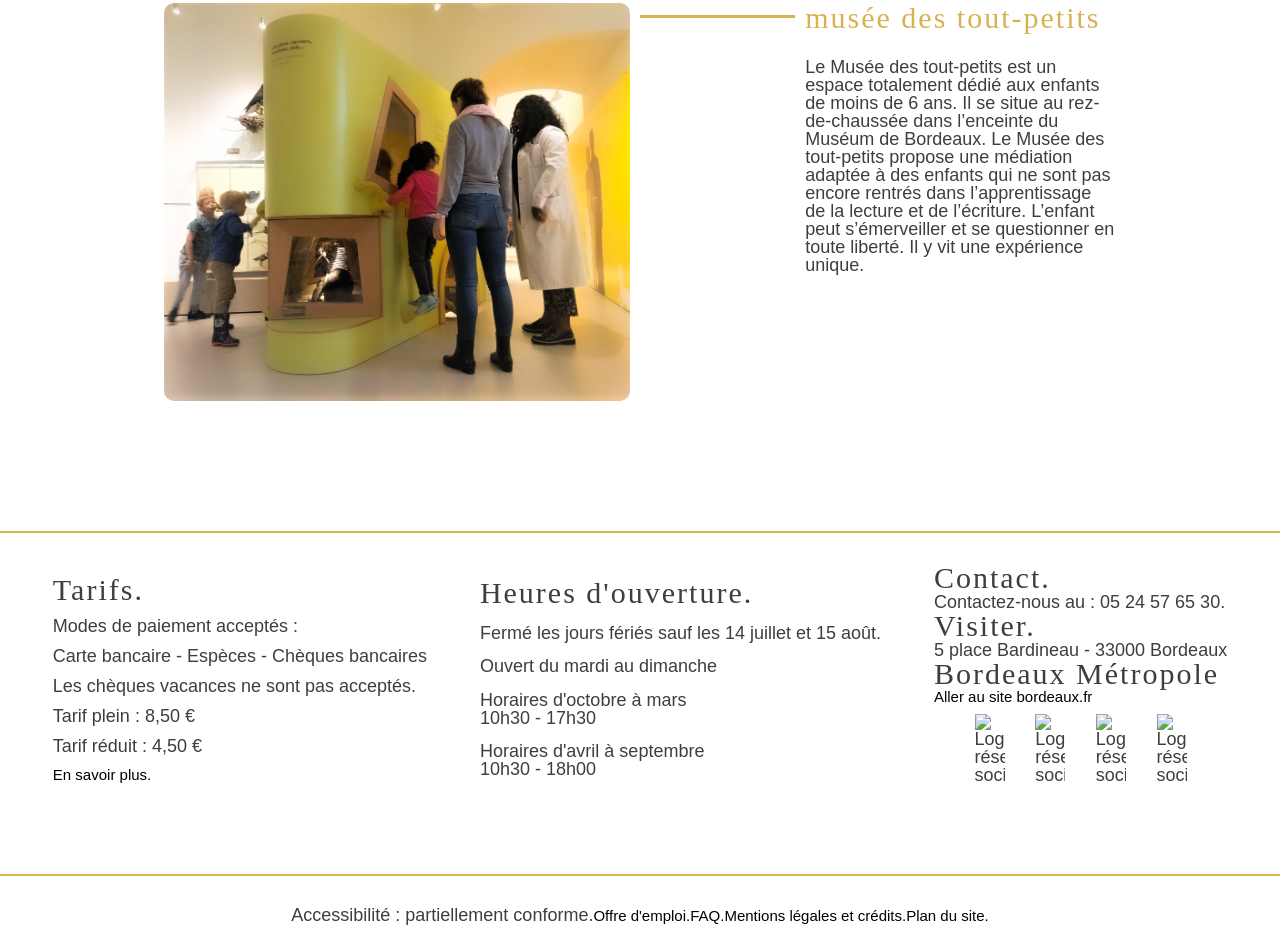
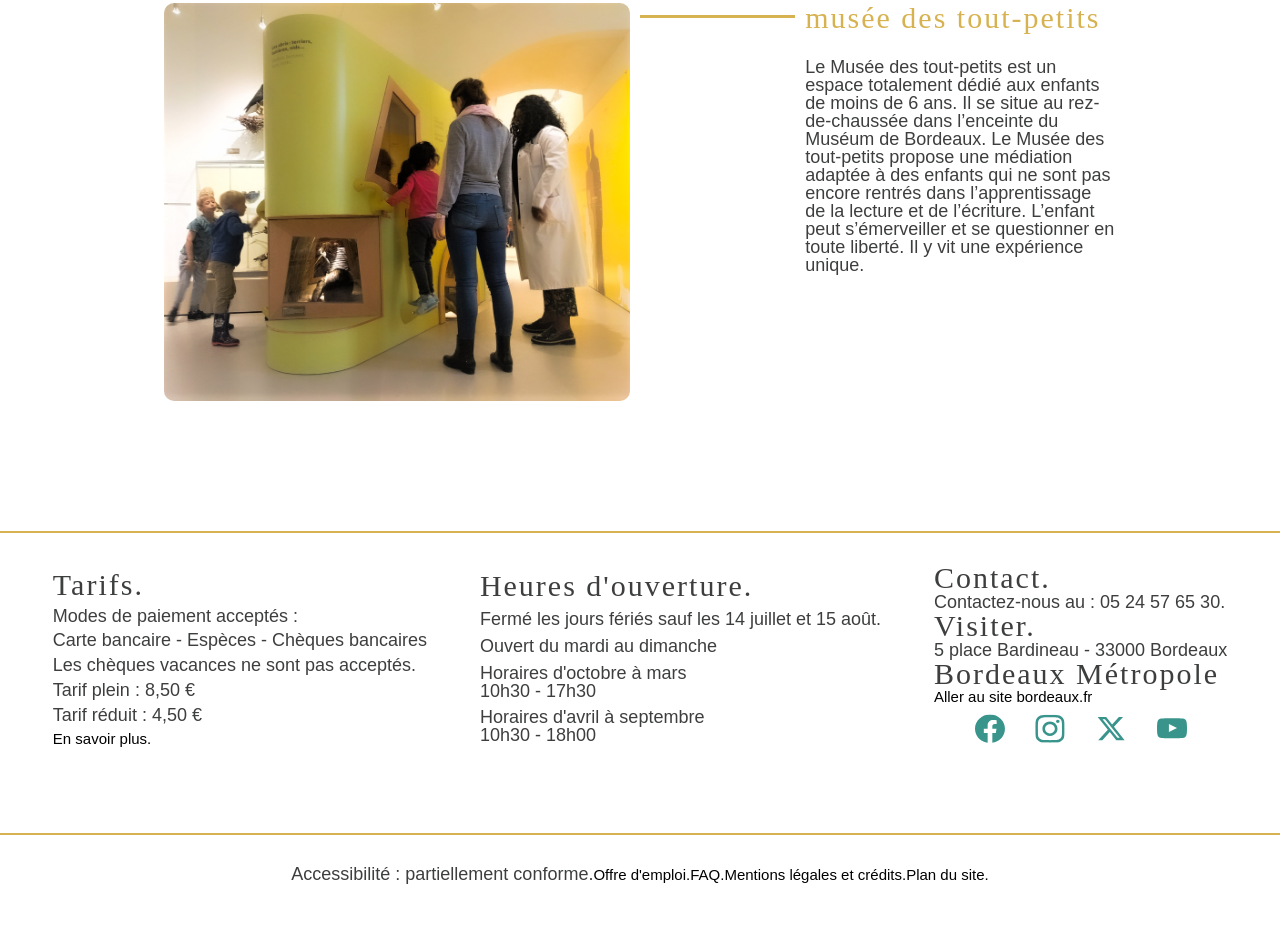
Before and after one commit to evemarielouis/Hugopinchemel-refonte-site-museum, a plain HTML site: page index.html in a window 1280 px wide. Shown: the part 3332-4257 px from the top of the page. After the commit the page ends 4216 px from the top, so only its background shows below. Drawn offline with Linux system fonts and the light colour scheme; a web font is replaced by a local one.

Commit message:
footer ended

```diff
--- a/index.html
+++ b/index.html
@@ -243,11 +243,11 @@
                 <h3>Bordeaux Métropole</h3>
                 <a href="SITE">Aller au site bordeaux.fr</a>
 
-                <div class=icon><img src="Logo réseaux sociaux\Facebook.svg" width="30" alt="Logo réseaux sociaux">
-                <img src="Logo réseaux sociaux\Insta.svg" width="30" alt="Logo réseaux sociaux">
-                <img src="Logo réseaux sociaux\Twitter.svg" width="30" alt="Logo réseaux sociaux">
-                <img src="Logo réseaux sociaux\Youtube.svg" width="30" alt="Logo réseaux sociaux">
-</div>
+                <div class=icon><img src="images/facebook.svg" width="30" alt="Logo réseaux sociaux">
+                    <img src="images/instagram.svg" width="30" alt="Logo réseaux sociaux">
+                    <img src="images/X.svg" width="30" alt="Logo réseaux sociaux">
+                    <img src="images/youtube.svg" width="30" alt="Logo réseaux sociaux">
+                </div>
             </div>
         </div>
         <div class="ligne-footer"></div>
```
Also changed, not shown: CSS/system.css (line endings or trailing spaces).
